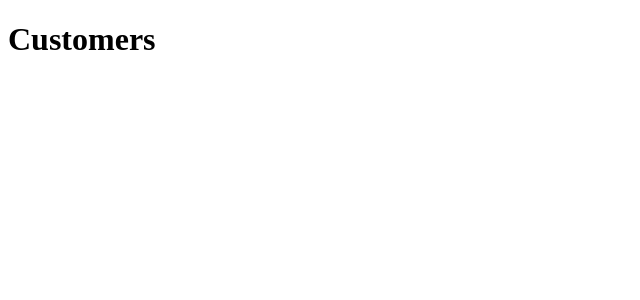
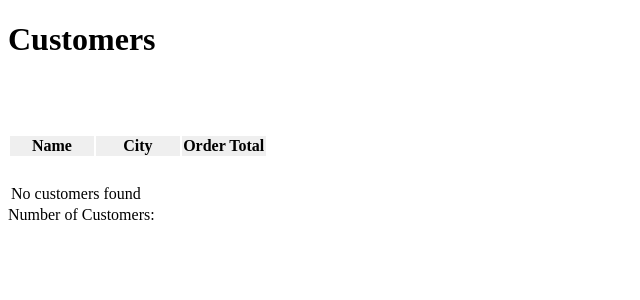
Before and after one commit to redlerKayleigh/my-first-angualr-project, an Angular app in the folder my-frist-project/: page / in a window 1280 px wide. Shown: the top 300 px of the page, without its empty margins (0-640 px from the left). Built offline with nearby package versions, Linux system fonts and the light colour scheme.

Commit message:
Scrimba - Customer List Component

```diff
--- /dev/null
+++ b/my-frist-project/src/app/customers/customers-list/customers-list.component.html
@@ -0,0 +1,31 @@
+<br />
+<br />
+<table class="table table-hover">
+    <thead>
+        <tr>
+            <th>Name</th>
+            <th>City</th>
+            <th>Order Total</th>
+        </tr>
+    </thead>
+    <tr>
+        <td>
+            <a>
+
+            </a>
+        </td>
+        <td></td>
+        <td></td>
+    </tr>
+    <tr>
+        <td colspan="2">&nbsp;</td>
+        <td>
+
+        </td>
+    </tr>
+    <tr>
+        <td colspan="4">No customers found</td>
+    </tr>
+</table>
+Number of Customers:
+<br />
--- /dev/null
+++ b/my-frist-project/src/app/customers/customers-list/customers-list.component.ts
@@ -0,0 +1,16 @@
+import { Component, OnInit } from '@angular/core';
+
+@Component({
+    selector: 'app-customers-list',
+    templateUrl: './customers-list.component.html'
+})
+export class CustomersListComponent implements OnInit {
+    filteredCustomers: any[] = [];
+    customersOrderTotal: number | undefined;
+    currencyCode: string = 'USD';
+    constructor() {}
+
+    ngOnInit() {
+
+    }
+}
--- a/my-frist-project/src/app/customers/customers.component.html
+++ b/my-frist-project/src/app/customers/customers.component.html
@@ -1 +1,3 @@
 <h1>{{ titleCustomers }}</h1>
+<br />
+<app-customers-list></app-customers-list>
--- a/my-frist-project/src/app/customers/customers.module.ts
+++ b/my-frist-project/src/app/customers/customers.module.ts
@@ -3,10 +3,12 @@
 
 import { AppRoutingModule } from '../app-routing.module';
 import { CustomersComponent } from '../customers/customers.component';
+import { CustomersListComponent } from './customers-list/customers-list.component';
 
 @NgModule({
   declarations: [
-    CustomersComponent
+    CustomersComponent,
+    CustomersListComponent
   ],
   imports: [
     CommonModule,
--- a/my-frist-project/src/styles.scss
+++ b/my-frist-project/src/styles.scss
@@ -1 +1,35 @@
 /* You can add global styles to this file, and also import other style files */
+html {
+  overflow-y: scroll;
+  overflow-x: hidden;
+}
+
+main {
+  position: relative;
+  padding-top: 55px;
+}
+
+/* Ensure display:flex and others don't override a [hidden] */
+[hidden] { display: none !important; }
+
+footer {
+  margin-top: 15px;
+}
+
+th {
+  cursor: pointer;
+}
+
+td {
+  width:33%;
+}
+
+.app-title {
+  line-height:50px;
+  font-size:20px;
+  color: white;
+}
+
+thead {
+  background-color: #efefef;
+}
```
